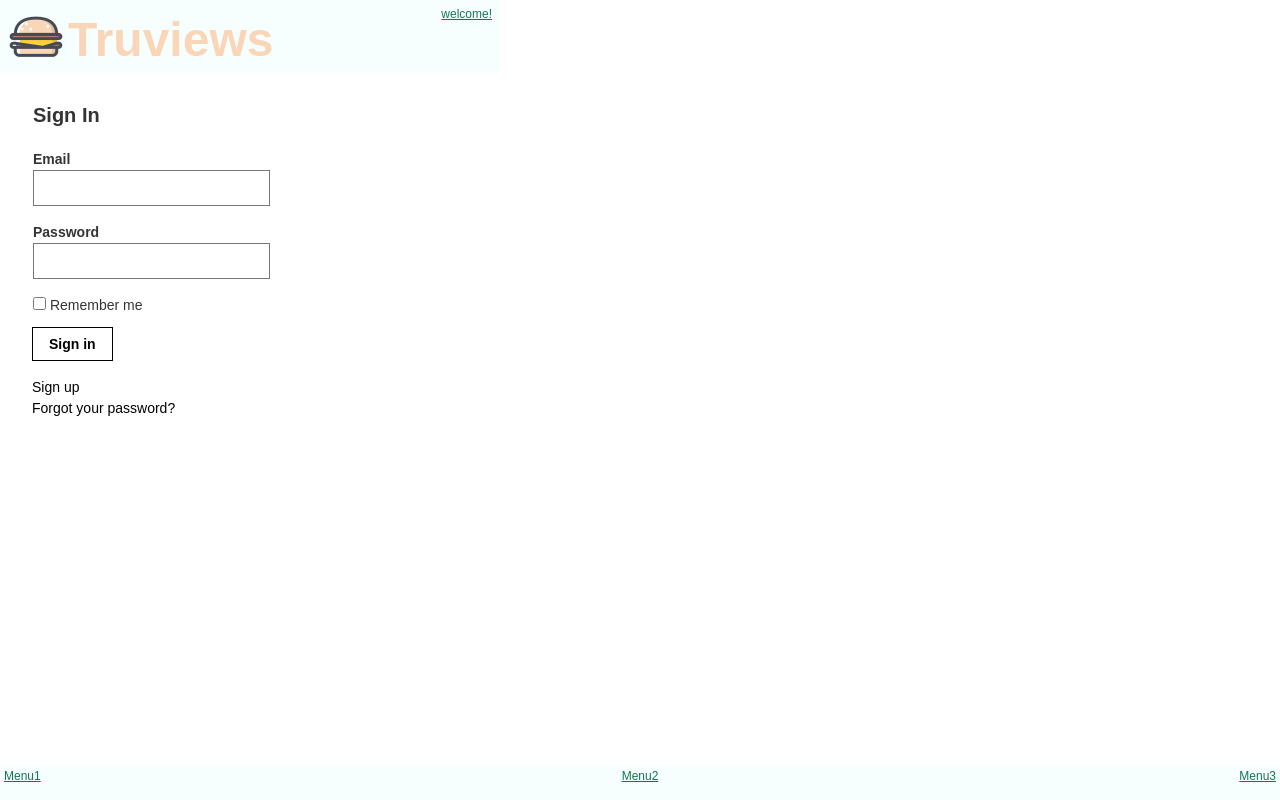
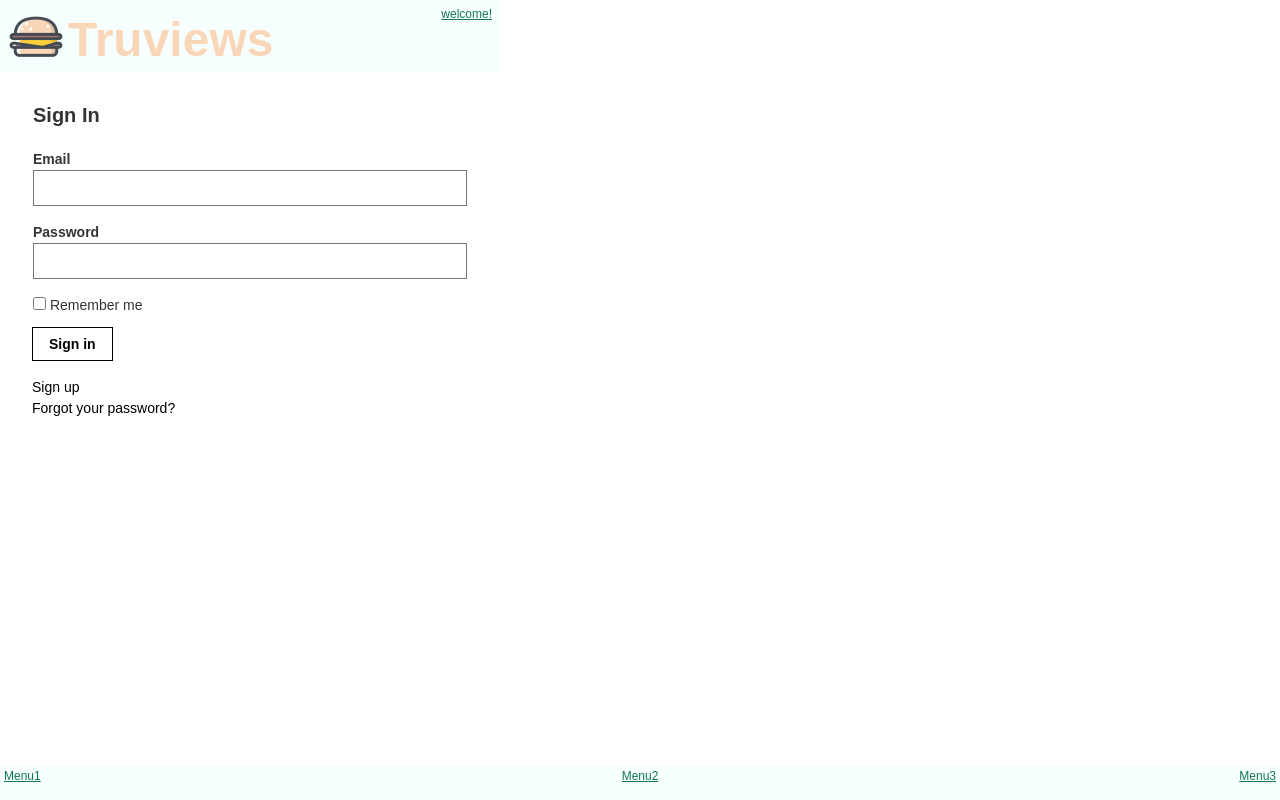
Before and after one commit to yuubd/IndecisiveSaver, a React (Create React App) app: page / in a window 1280 px wide. Built offline with nearby package versions, Linux system fonts and the light colour scheme.

Commit message:
max width added

```diff
--- a/src/components/Scroll/Scroll.css
+++ b/src/components/Scroll/Scroll.css
@@ -1,7 +1,9 @@
 .scroll {
 	overflow: scroll;
-	height: calc(100% - 101px);
+	height: calc(100% - 112px);
 	position: fixed;
+	width: 100%;
+	max-width: 500px;
 }
 ::-webkit-scrollbar {
 	display: none;
```
